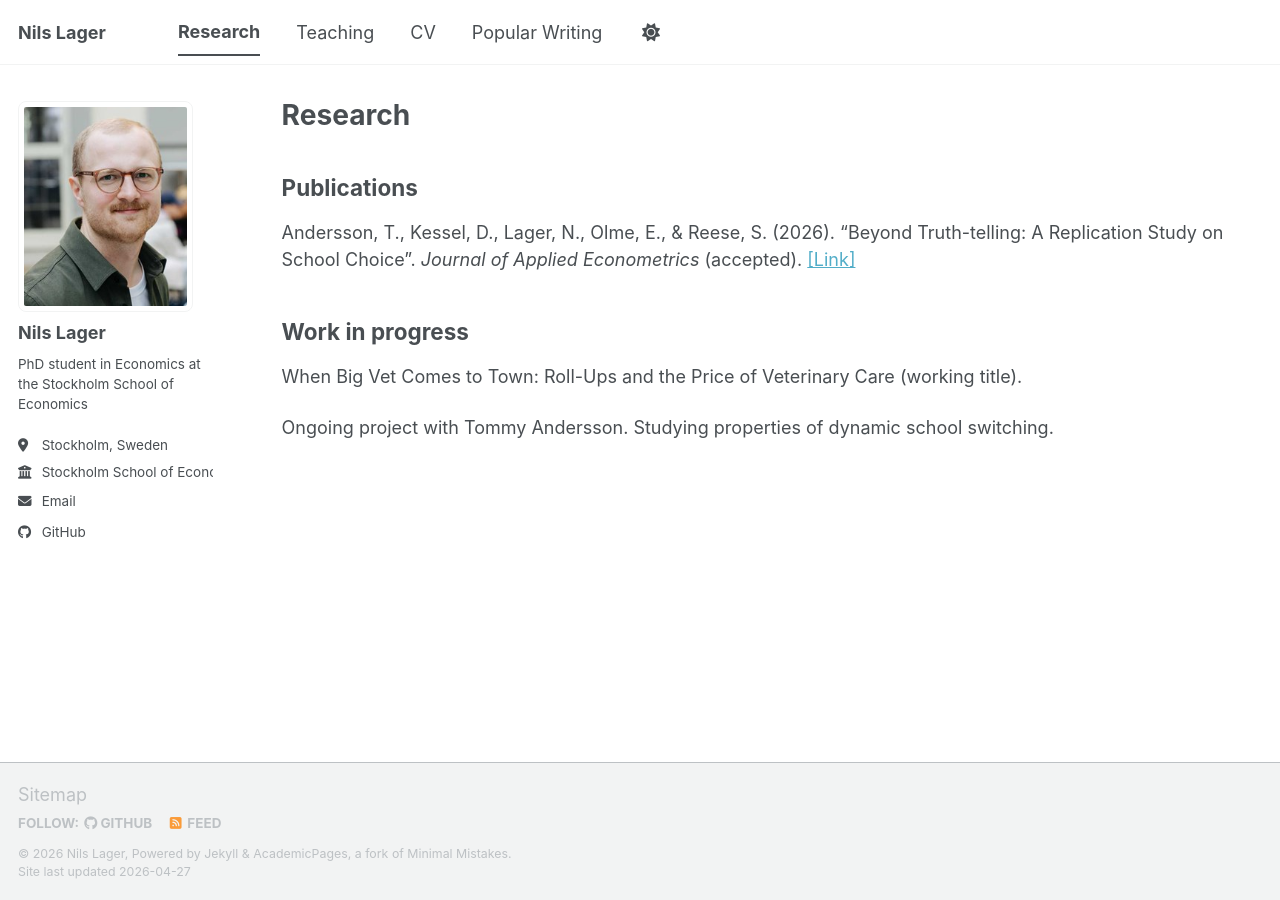
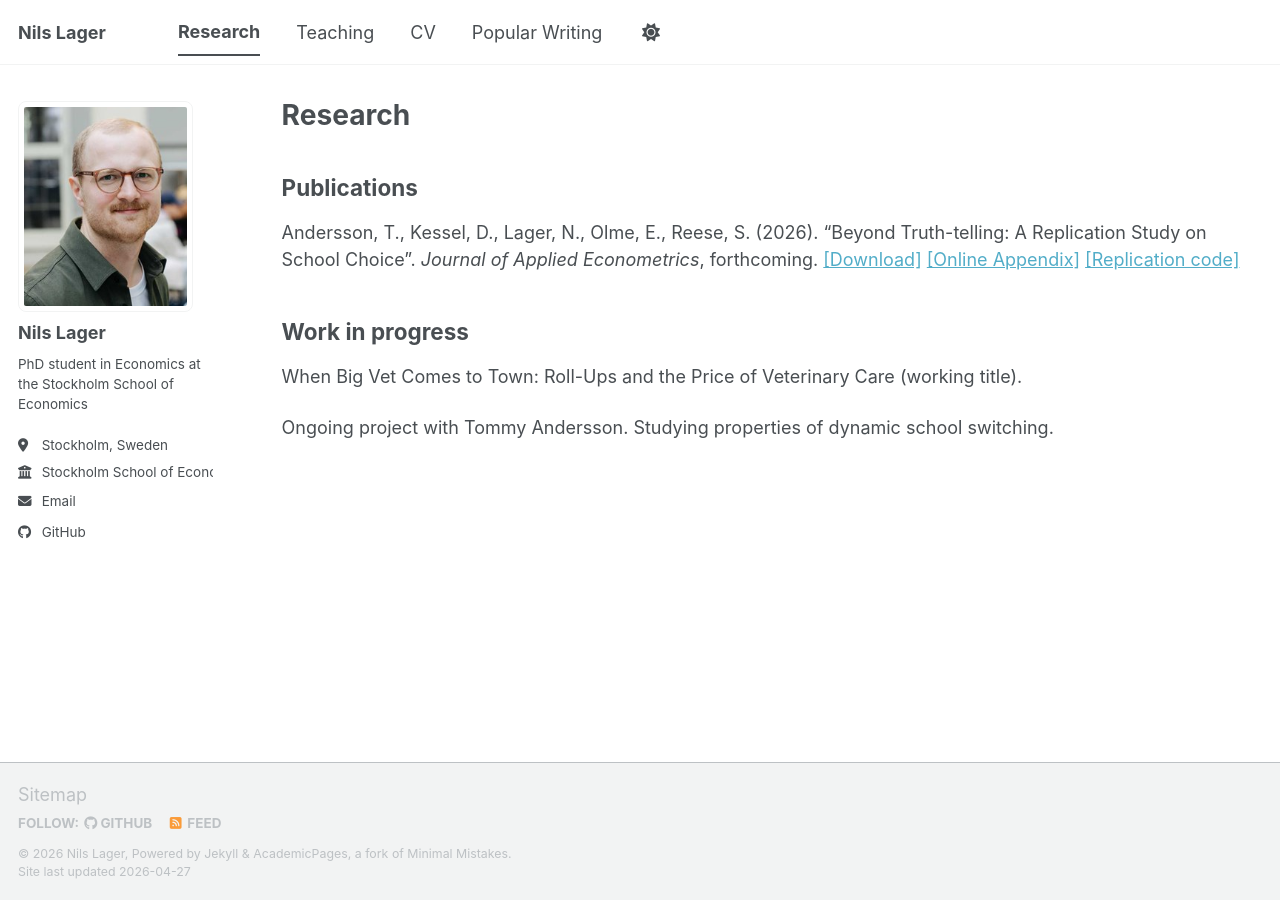
Before and after one commit to lagernils/lagernils.github.io, a Jekyll site: the page built from _pages/research.md, in a window 1280 px wide. Built offline with Jekyll 4.4.1, drawn with Linux system fonts in a browser that asks for light colours; a script bundle is joined from its source files by our own code; library files that are not in the unit come from our copies.

Commit message:
Update JAE publication with download, appendix and replication links
Co-Authored-By: Claude Opus 4.6 <noreply@anthropic.com>

```diff
--- a/_pages/research.md
+++ b/_pages/research.md
@@ -7,7 +7,7 @@ author_profile: true
 
 ## Publications
 
-Andersson, T., Kessel, D., Lager, N., Olme, E., & Reese, S. (2026). "Beyond Truth-telling: A Replication Study on School Choice". *Journal of Applied Econometrics* (accepted). [[Link]](https://onlinelibrary.wiley.com/doi/full/10.1002/jae.70038)
+Andersson, T., Kessel, D., Lager, N., Olme, E., Reese, S. (2026). "Beyond Truth-telling: A Replication Study on School Choice". *Journal of Applied Econometrics*, forthcoming. [[Download]](https://onlinelibrary.wiley.com/doi/10.1002/jae.70038) [[Online Appendix]](https://onlinelibrary.wiley.com/action/downloadSupplement?doi=10.1002%2Fjae.70038&file=jae70038-sup-0001-Supinfo.zip) [[Replication code]](https://journaldata.zbw.eu/dataset/beyond-truth-telling-a-replication-study-on-school-choice)
 
 ## Work in progress
 
```
